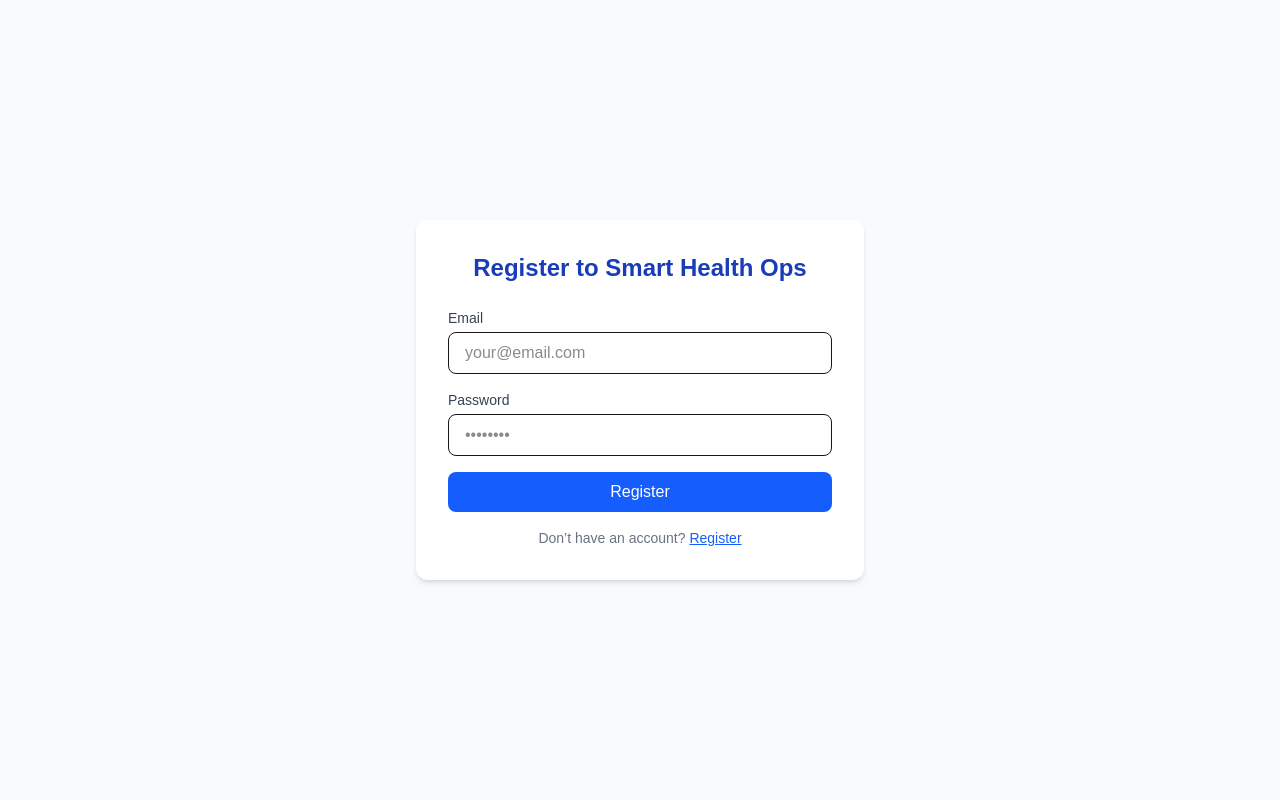
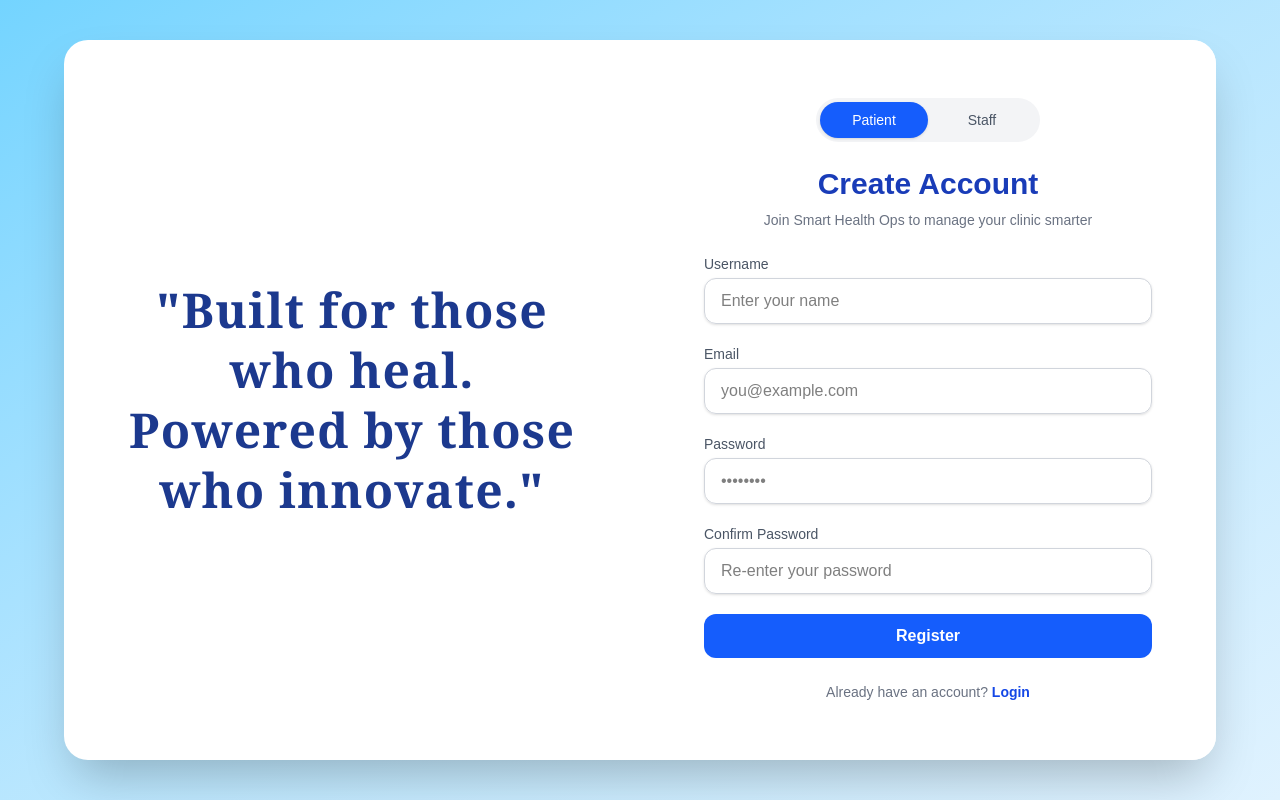
Before and after one commit to B-Acharekar/smart-health-ops, a Next.js app: page /register in a window 1280 px wide. Built offline with nearby package versions, Linux system fonts and the light colour scheme.

Commit message:
Feat (auth): improved ui for registration page

```diff
--- a/src/app/page.tsx
+++ b/src/app/page.tsx
@@ -10,13 +10,22 @@ export default function LandingPage() {
       {/* Navbar */}
 <header className="w-full px-6 py-4 flex items-center justify-between border-b">
   <h1 className="text-2xl font-bold text-blue-700">Smart Health Ops</h1>
+  <div className="flex gap-4">
+    <button
+      onClick={() => router.push("/register")}
+      className="bg-blue-600 text-white px-4 py-2 rounded-lg hover:bg-blue-700 transition"
+    >
+      Register
+    </button>
     <button
       onClick={() => router.push("/login")}
       className="bg-blue-600 text-white px-4 py-2 rounded-lg hover:bg-blue-700 transition"
     >
       Login
     </button>
+  </div>
 </header>
+
 
       {/* Hero Section */}
       <section className="flex flex-col items-center text-center py-24 px-6 bg-gradient-to-br from-blue-50 to-white">
--- a/src/app/register/page.tsx
+++ b/src/app/register/page.tsx
@@ -7,58 +7,127 @@ export default function RegisterPage() {
   const router = useRouter();
   const [email, setEmail] = useState("");
   const [password, setPassword] = useState("");
+  const [confirmPassword, setConfirmPassword] = useState("");
   const [userName, setUserName] = useState("");
+  const [role, setRole] = useState<"Patient" | "Staff">("Patient");
 
   const handleRegister = async (e: React.FormEvent) => {
     e.preventDefault();
-    // TODO: Integrate with NextAuth or API route
-    console.log("User registration:", userName, password);
-    router.push("/Register"); // mock redirect
+    if (password !== confirmPassword) {
+      alert("Passwords do not match!");
+      return;
+    }
+    console.log("User registration:", userName, email, role);
+    router.push("/Register");
   };
 
   return (
-    <main className="flex min-h-screen items-center justify-center bg-gray-50 px-4">
-      <div className="w-full max-w-md bg-white p-8 rounded-xl shadow-md">
-        <h1 className="text-2xl font-semibold text-blue-800 mb-6 text-center">
-          Register to Smart Health Ops
-        </h1>
+    <main className="flex min-h-screen bg-gradient-to-br from-sky-300 via-sky-200 to-sky-100">
+      <div className="flex w-full max-w-6xl mx-auto shadow-2xl rounded-3xl overflow-hidden my-10 bg-white">
+        {/* Left Section: Quote */}
+        <div className="hidden md:flex w-1/2 items-center justify-center px-10 py-12 bg-transparent">
+          <h2 className="text-4xl md:text-5xl font-bold text-blue-900 leading-tight tracking-wide font-serif text-center">
+            "Built for those who heal. <br /> Powered by those who innovate."
+          </h2>
+        </div>
 
-        <form onSubmit={handleRegister} className="space-y-4">
+        {/* Right Section: Form */}
+        <div className="w-full md:w-1/2 flex items-center justify-center px-8 py-12 bg-white">
+          <div className="w-full max-w-md">
+            {/* Toggle */}
+            <div className="flex items-center justify-center mb-6">
+              <div className="flex bg-gray-100 rounded-full p-1 w-56">
+                <button
+                  type="button"
+                  className={`flex-1 py-2 rounded-full text-sm font-medium transition-all duration-300 ${
+                    role === "Patient" ? "bg-blue-600 text-white shadow" : "text-gray-600"
+                  }`}
+                  onClick={() => setRole("Patient")}
+                >
+                  Patient
+                </button>
+                <button
+                  type="button"
+                  className={`flex-1 py-2 rounded-full text-sm font-medium transition-all duration-300 ${
+                    role === "Staff" ? "bg-blue-600 text-white shadow" : "text-gray-600"
+                  }`}
+                  onClick={() => setRole("Staff")}
+                >
+                  Staff
+                </button>
+              </div>
+            </div>
+
+            <h1 className="text-3xl font-bold text-blue-800 mb-2 text-center">Create Account</h1>
+            <p className="text-sm text-gray-500 text-center mb-6">
+              Join Smart Health Ops to manage your clinic smarter
+            </p>
+
+            <form onSubmit={handleRegister} className="space-y-5">
               <div>
-            <label className="block text-sm font-medium text-gray-700">Email</label>
+                <label className="block text-sm font-medium text-gray-600 mb-1">Username</label>
+                <input
+                  type="text"
+                  required
+                  value={userName}
+                  onChange={(e) => setUserName(e.target.value)}
+                  placeholder="Enter your name"
+                  className="w-full px-4 py-2.5 border border-gray-300 rounded-xl shadow-sm focus:outline-none focus:ring-2 focus:ring-blue-400 transition text-black"
+                />
+              </div>
+
+              <div>
+                <label className="block text-sm font-medium text-gray-600 mb-1">Email</label>
                 <input
                   type="email"
                   required
                   value={email}
                   onChange={(e) => setEmail(e.target.value)}
-              className="w-full px-4 py-2 mt-1 border rounded-lg focus:outline-none focus:ring-2 focus:ring-blue-500"
-              placeholder="your@email.com"
+                  placeholder="you@example.com"
+                  className="w-full px-4 py-2.5 border border-gray-300 rounded-xl shadow-sm focus:outline-none focus:ring-2 focus:ring-blue-400 transition text-black"
                 />
               </div>
 
               <div>
-            <label className="block text-sm font-medium text-gray-700">Password</label>
+                <label className="block text-sm font-medium text-gray-600 mb-1">Password</label>
                 <input
                   type="password"
                   required
                   value={password}
                   onChange={(e) => setPassword(e.target.value)}
-              className="w-full px-4 py-2 mt-1 border rounded-lg focus:outline-none focus:ring-2 focus:ring-blue-500"
                   placeholder="••••••••"
+                  className="w-full px-4 py-2.5 border border-gray-300 rounded-xl shadow-sm focus:outline-none focus:ring-2 focus:ring-blue-400 transition text-black"
+                />
+              </div>
+
+              <div>
+                <label className="block text-sm font-medium text-gray-600 mb-1">Confirm Password</label>
+                <input
+                  type="password"
+                  required
+                  value={confirmPassword}
+                  onChange={(e) => setConfirmPassword(e.target.value)}
+                  placeholder="Re-enter your password"
+                  className="w-full px-4 py-2.5 border border-gray-300 rounded-xl shadow-sm focus:outline-none focus:ring-2 focus:ring-blue-400 transition text-black"
                 />
               </div>
 
               <button
                 type="submit"
-            className="w-full bg-blue-600 text-white py-2 rounded-lg hover:bg-blue-700 transition"
+                className="w-full bg-blue-600 text-white py-2.5 rounded-xl font-semibold hover:bg-blue-700 transition-all"
               >
                 Register
               </button>
             </form>
 
-        <p className="text-sm text-center text-gray-500 mt-4">
-          Don’t have an account? <a href="/register" className="text-blue-600 underline">Register</a>
+            <p className="text-sm text-gray-500 text-center mt-6">
+              Already have an account?{" "}
+              <a href="/login" className="text-blue-700 font-semibold hover:underline">
+                Login
+              </a>
             </p>
+          </div>
+        </div>
       </div>
     </main>
   );
```
Lines whose indentation alone changed are shown as unchanged.
